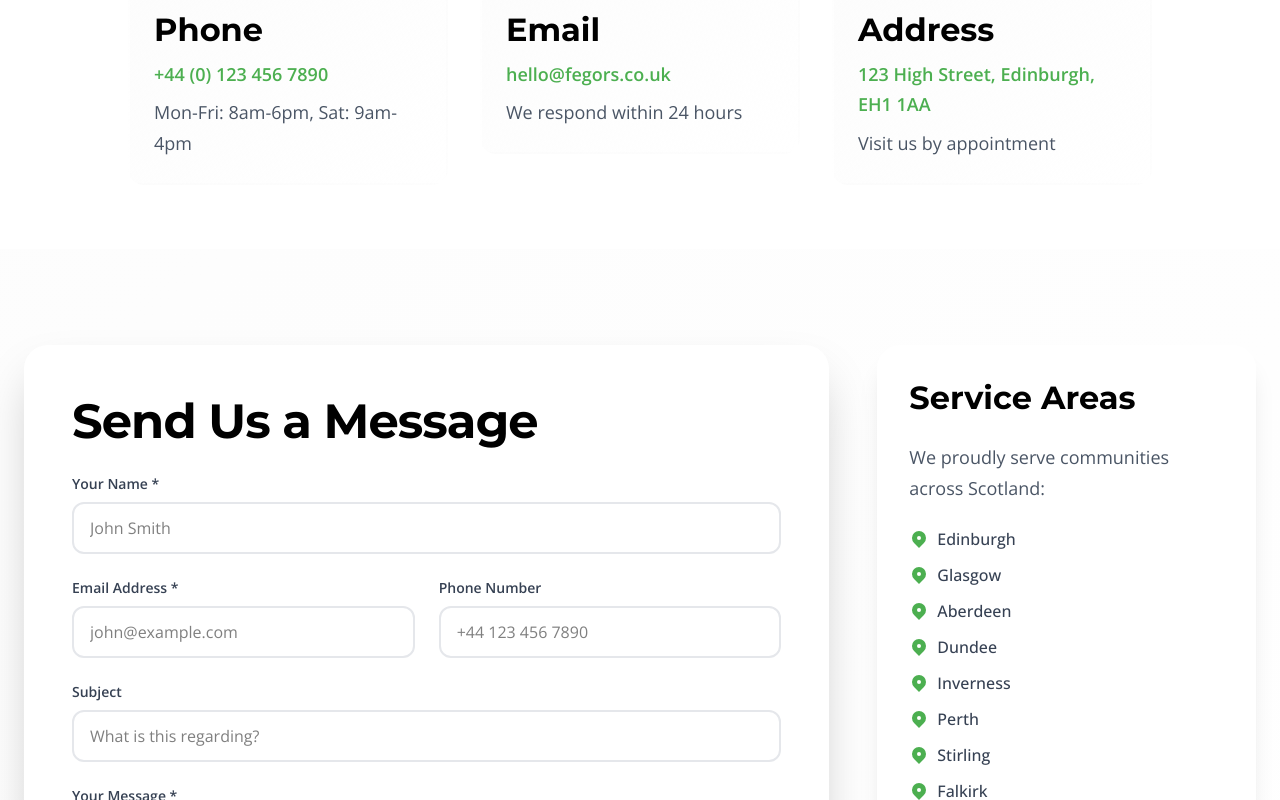
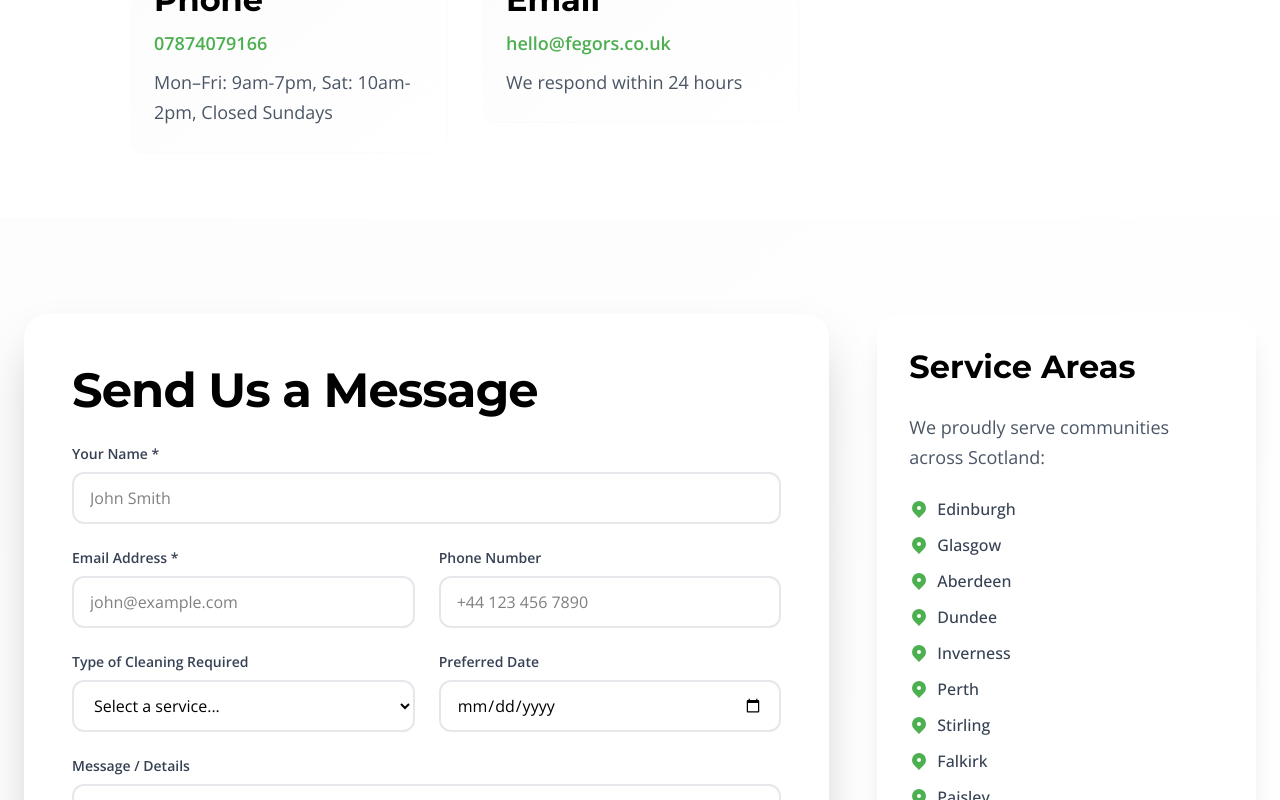
Before and after one commit to Akpughe/fegorsltd, a Next.js app: page /contact in a window 1280 px wide. Shown: the part 640-1440 px from the top of the page. Built offline with nearby package versions, Linux system fonts and the light colour scheme.

Commit message:
feat(contact): Update Contact page content and form

```diff
--- a/app/contact/page.tsx
+++ b/app/contact/page.tsx
@@ -1,16 +1,17 @@
-'use client';
+"use client";
 
-import React, { useState } from 'react';
-import Link from 'next/link';
-import ScrollAnimation from '../components/ScrollAnimation';
+import React, { useState } from "react";
+import Link from "next/link";
+import ScrollAnimation from "../components/ScrollAnimation";
 
 export default function ContactPage() {
   const [formData, setFormData] = useState({
-        name: '',
-        email: '',
-        phone: '',
-        subject: '',
-        message: ''
+    name: "",
+    email: "",
+    phone: "",
+    cleaningType: "",
+    preferredDate: "",
+    message: "",
   });
 
   const [errors, setErrors] = useState<Record<string, string>>({});
@@ -19,59 +20,64 @@ export default function ContactPage() {
 
   const contactMethods = [
     {
-            title: 'Phone',
-            value: '+44 (0) 123 456 7890',
-            icon: '📞',
-            link: 'tel:+441234567890',
-            description: 'Mon-Fri: 8am-6pm, Sat: 9am-4pm'
+      title: "Phone",
+      value: "07874079166",
+      icon: "📞",
+      link: "tel:07874079166",
+      description: "Mon–Fri: 9am-7pm, Sat: 10am-2pm, Closed Sundays",
     },
     {
-            title: 'Email',
-            value: 'hello@fegors.co.uk',
-            icon: '✉️',
-            link: 'mailto:hello@fegors.co.uk',
-            description: 'We respond within 24 hours'
+      title: "Email",
+      value: "hello@fegors.co.uk",
+      icon: "✉️",
+      link: "mailto:hello@fegors.co.uk",
+      description: "We respond within 24 hours",
     },
-        {
-            title: 'Address',
-            value: '123 High Street, Edinburgh, EH1 1AA',
-            icon: '📍',
-            link: 'https://maps.google.com',
-            description: 'Visit us by appointment'
-        }
   ];
 
   const serviceAreas = [
-        'Edinburgh', 'Glasgow', 'Aberdeen', 'Dundee', 'Inverness',
-        'Perth', 'Stirling', 'Falkirk', 'Paisley', 'East Lothian'
+    "Edinburgh",
+    "Glasgow",
+    "Aberdeen",
+    "Dundee",
+    "Inverness",
+    "Perth",
+    "Stirling",
+    "Falkirk",
+    "Paisley",
+    "East Lothian",
   ];
 
   const validateForm = () => {
     const newErrors: Record<string, string> = {};
 
     if (!formData.name.trim()) {
-            newErrors.name = 'Name is required';
+      newErrors.name = "Name is required";
     }
 
     if (!formData.email.trim()) {
-            newErrors.email = 'Email is required';
+      newErrors.email = "Email is required";
     } else if (!/^[^\s@]+@[^\s@]+\.[^\s@]+$/.test(formData.email)) {
-            newErrors.email = 'Please enter a valid email address';
+      newErrors.email = "Please enter a valid email address";
     }
 
     if (!formData.message.trim()) {
-            newErrors.message = 'Message is required';
+      newErrors.message = "Message is required";
     }
 
     setErrors(newErrors);
     return Object.keys(newErrors).length === 0;
   };
 
-    const handleChange = (e: React.ChangeEvent<HTMLInputElement | HTMLTextAreaElement>) => {
+  const handleChange = (
+    e: React.ChangeEvent<
+      HTMLInputElement | HTMLTextAreaElement | HTMLSelectElement
+    >
+  ) => {
     const { name, value } = e.target;
-        setFormData(prev => ({ ...prev, [name]: value }));
+    setFormData((prev) => ({ ...prev, [name]: value }));
     if (errors[name]) {
-            setErrors(prev => ({ ...prev, [name]: '' }));
+      setErrors((prev) => ({ ...prev, [name]: "" }));
     }
   };
 
@@ -86,7 +92,7 @@ export default function ContactPage() {
 
     // Simulate API call
     setTimeout(() => {
-            console.log('Contact form submitted:', formData);
+      console.log("Contact form submitted:", formData);
       setIsSuccess(true);
       setIsSubmitting(false);
     }, 1500);
@@ -99,21 +105,29 @@ export default function ContactPage() {
           <ScrollAnimation animationType="scale">
             <div className="max-w-2xl mx-auto text-center bg-white rounded-3xl shadow-2xl p-12">
               <div className="w-20 h-20 bg-eco-green rounded-full flex items-center justify-center mx-auto mb-6">
-                                <svg className="w-10 h-10 text-white" fill="none" stroke="currentColor" viewBox="0 0 24 24">
-                                    <path strokeLinecap="round" strokeLinejoin="round" strokeWidth={2} d="M5 13l4 4L19 7" />
+                <svg
+                  className="w-10 h-10 text-white"
+                  fill="none"
+                  stroke="currentColor"
+                  viewBox="0 0 24 24">
+                  <path
+                    strokeLinecap="round"
+                    strokeLinejoin="round"
+                    strokeWidth={2}
+                    d="M5 13l4 4L19 7"
+                  />
                 </svg>
               </div>
               <h2 className="text-3xl md:text-4xl font-heading font-black text-brand-black mb-4">
                 Message Sent Successfully!
               </h2>
               <p className="text-lg text-gray-600 mb-8 leading-relaxed">
-                                Thank you for contacting Fegors. We've received your message and will get back to you
-                                within 24 hours.
+                Thank you for contacting Fegors. We've received your message and
+                will get back to you within 24 hours.
               </p>
               <Link
                 href="/"
-                                className="inline-flex items-center justify-center gap-2 bg-eco-green hover:bg-eco-green-hover text-white font-bold px-8 py-4 rounded-xl transition-all duration-200 shadow-lg"
-                            >
+                className="inline-flex items-center justify-center gap-2 bg-eco-green hover:bg-eco-green-hover text-white font-bold px-8 py-4 rounded-xl transition-all duration-200 shadow-lg">
                 Back to Home
               </Link>
             </div>
@@ -137,11 +151,11 @@ export default function ContactPage() {
           <ScrollAnimation animationType="fade-up">
             <div className="max-w-3xl mx-auto text-center">
               <h1 className="text-4xl md:text-5xl lg:text-6xl font-heading font-black text-white mb-6">
-                                Get in Touch
+                Contact Us
               </h1>
               <p className="text-lg md:text-xl text-white/90 leading-relaxed">
-                                Have a question about our services or want to discuss your cleaning needs?
-                                We're here to help! Reach out and we'll respond within 24 hours.
+                We&rsquo;re here to help — whether it&rsquo;s your home, office,
+                or new development.
               </p>
             </div>
           </ScrollAnimation>
@@ -153,13 +167,19 @@ export default function ContactPage() {
         <div className="container-custom mx-auto px-6">
           <div className="grid grid-cols-1 md:grid-cols-3 gap-8 max-w-5xl mx-auto">
             {contactMethods.map((method, index) => (
-                            <ScrollAnimation key={method.title} animationType="fade-up" delay={index * 100}>
+              <ScrollAnimation
+                key={method.title}
+                animationType="fade-up"
+                delay={index * 100}>
                 <a
                   href={method.link}
-                                    target={method.title === 'Address' ? '_blank' : undefined}
-                                    rel={method.title === 'Address' ? 'noopener noreferrer' : undefined}
-                                    className="block bg-gradient-to-br from-soft-grey/30 to-white rounded-2xl p-6 hover:shadow-xl transition-all duration-300 border-2 border-transparent hover:border-eco-green/20"
-                                >
+                  target={method.title === "Address" ? "_blank" : undefined}
+                  rel={
+                    method.title === "Address"
+                      ? "noopener noreferrer"
+                      : undefined
+                  }
+                  className="block bg-gradient-to-br from-soft-grey/30 to-white rounded-2xl p-6 hover:shadow-xl transition-all duration-300 border-2 border-transparent hover:border-eco-green/20">
                   <div className="text-4xl mb-4">{method.icon}</div>
                   <h3 className="text-xl font-heading font-bold text-brand-black mb-2">
                     {method.title}
@@ -167,9 +187,7 @@ export default function ContactPage() {
                   <p className="text-eco-green font-semibold mb-2">
                     {method.value}
                   </p>
-                                    <p className="text-sm text-gray-600">
-                                        {method.description}
-                                    </p>
+                  <p className="text-sm text-gray-600">{method.description}</p>
                 </a>
               </ScrollAnimation>
             ))}
@@ -191,7 +209,9 @@ export default function ContactPage() {
                   <form onSubmit={handleSubmit} className="space-y-6">
                     {/* Name */}
                     <div>
-                                            <label htmlFor="name" className="block text-sm font-semibold text-gray-700 mb-2">
+                      <label
+                        htmlFor="name"
+                        className="block text-sm font-semibold text-gray-700 mb-2">
                         Your Name *
                       </label>
                       <input
@@ -201,19 +221,23 @@ export default function ContactPage() {
                         value={formData.name}
                         onChange={handleChange}
                         className={`w-full px-4 py-3 rounded-xl border-2 ${
-                                                    errors.name ? 'border-red-500' : 'border-gray-200'
+                          errors.name ? "border-red-500" : "border-gray-200"
                         } focus:border-eco-green focus:outline-none transition-colors`}
                         placeholder="John Smith"
                       />
                       {errors.name && (
-                                                <p className="text-red-500 text-sm mt-1">{errors.name}</p>
+                        <p className="text-red-500 text-sm mt-1">
+                          {errors.name}
+                        </p>
                       )}
                     </div>
 
                     {/* Email & Phone */}
                     <div className="grid grid-cols-1 md:grid-cols-2 gap-6">
                       <div>
-                                                <label htmlFor="email" className="block text-sm font-semibold text-gray-700 mb-2">
+                        <label
+                          htmlFor="email"
+                          className="block text-sm font-semibold text-gray-700 mb-2">
                           Email Address *
                         </label>
                         <input
@@ -223,16 +247,20 @@ export default function ContactPage() {
                           value={formData.email}
                           onChange={handleChange}
                           className={`w-full px-4 py-3 rounded-xl border-2 ${
-                                                        errors.email ? 'border-red-500' : 'border-gray-200'
+                            errors.email ? "border-red-500" : "border-gray-200"
                           } focus:border-eco-green focus:outline-none transition-colors`}
                           placeholder="john@example.com"
                         />
                         {errors.email && (
-                                                    <p className="text-red-500 text-sm mt-1">{errors.email}</p>
+                          <p className="text-red-500 text-sm mt-1">
+                            {errors.email}
+                          </p>
                         )}
                       </div>
                       <div>
-                                                <label htmlFor="phone" className="block text-sm font-semibold text-gray-700 mb-2">
+                        <label
+                          htmlFor="phone"
+                          className="block text-sm font-semibold text-gray-700 mb-2">
                           Phone Number
                         </label>
                         <input
@@ -247,26 +275,57 @@ export default function ContactPage() {
                       </div>
                     </div>
 
-                                        {/* Subject */}
+                    {/* Type of Cleaning & Preferred Date */}
+                    <div className="grid grid-cols-1 md:grid-cols-2 gap-6">
                       <div>
-                                            <label htmlFor="subject" className="block text-sm font-semibold text-gray-700 mb-2">
-                                                Subject
+                        <label
+                          htmlFor="cleaningType"
+                          className="block text-sm font-semibold text-gray-700 mb-2">
+                          Type of Cleaning Required
+                        </label>
+                        <select
+                          id="cleaningType"
+                          name="cleaningType"
+                          value={formData.cleaningType}
+                          onChange={handleChange}
+                          className="w-full px-4 py-3 rounded-xl border-2 border-gray-200 focus:border-eco-green focus:outline-none transition-colors bg-white">
+                          <option value="">Select a service...</option>
+                          <option value="residential">
+                            Residential Cleaning
+                          </option>
+                          <option value="commercial">
+                            Commercial Cleaning
+                          </option>
+                          <option value="construction">
+                            New-Build & Construction
+                          </option>
+                          <option value="eco">Eco-Friendly Cleaning</option>
+                          <option value="other">Other</option>
+                        </select>
+                      </div>
+                      <div>
+                        <label
+                          htmlFor="preferredDate"
+                          className="block text-sm font-semibold text-gray-700 mb-2">
+                          Preferred Date
                         </label>
                         <input
-                                                type="text"
-                                                id="subject"
-                                                name="subject"
-                                                value={formData.subject}
+                          type="date"
+                          id="preferredDate"
+                          name="preferredDate"
+                          value={formData.preferredDate}
                           onChange={handleChange}
                           className="w-full px-4 py-3 rounded-xl border-2 border-gray-200 focus:border-eco-green focus:outline-none transition-colors"
-                                                placeholder="What is this regarding?"
                         />
+                      </div>
                     </div>
 
                     {/* Message */}
                     <div>
-                                            <label htmlFor="message" className="block text-sm font-semibold text-gray-700 mb-2">
-                                                Your Message *
+                      <label
+                        htmlFor="message"
+                        className="block text-sm font-semibold text-gray-700 mb-2">
+                        Message / Details
                       </label>
                       <textarea
                         id="message"
@@ -275,12 +334,14 @@ export default function ContactPage() {
                         onChange={handleChange}
                         rows={6}
                         className={`w-full px-4 py-3 rounded-xl border-2 ${
-                                                    errors.message ? 'border-red-500' : 'border-gray-200'
+                          errors.message ? "border-red-500" : "border-gray-200"
                         } focus:border-eco-green focus:outline-none transition-colors resize-none`}
                         placeholder="Tell us how we can help you..."
                       />
                       {errors.message && (
-                                                <p className="text-red-500 text-sm mt-1">{errors.message}</p>
+                        <p className="text-red-500 text-sm mt-1">
+                          {errors.message}
+                        </p>
                       )}
                     </div>
 
@@ -288,9 +349,8 @@ export default function ContactPage() {
                     <button
                       type="submit"
                       disabled={isSubmitting}
-                                            className="w-full bg-eco-green hover:bg-eco-green-hover text-white font-bold px-8 py-4 rounded-xl transition-all duration-200 shadow-lg hover:shadow-2xl disabled:opacity-50 disabled:cursor-not-allowed"
-                                        >
-                                            {isSubmitting ? 'Sending...' : 'Send Message'}
+                      className="w-full bg-eco-green hover:bg-eco-green-hover text-white font-bold px-8 py-4 rounded-xl transition-all duration-200 shadow-lg hover:shadow-2xl disabled:opacity-50 disabled:cursor-not-allowed">
+                      {isSubmitting ? "Sending..." : "Send Message"}
                     </button>
 
                     <p className="text-sm text-gray-500 text-center">
@@ -313,16 +373,31 @@ export default function ContactPage() {
                   </p>
                   <div className="space-y-3">
                     {serviceAreas.map((area) => (
-                                            <div key={area} className="flex items-center gap-2 text-gray-700">
-                                                <svg className="w-5 h-5 text-eco-green flex-shrink-0" fill="currentColor" viewBox="0 0 20 20">
-                                                    <path fillRule="evenodd" d="M5.05 4.05a7 7 0 119.9 9.9L10 18.9l-4.95-4.95a7 7 0 010-9.9zM10 11a2 2 0 100-4 2 2 0 000 4z" clipRule="evenodd" />
+                      <div
+                        key={area}
+                        className="flex items-center gap-2 text-gray-700">
+                        <svg
+                          className="w-5 h-5 text-eco-green flex-shrink-0"
+                          fill="currentColor"
+                          viewBox="0 0 20 20">
+                          <path
+                            fillRule="evenodd"
+                            d="M5.05 4.05a7 7 0 119.9 9.9L10 18.9l-4.95-4.95a7 7 0 010-9.9zM10 11a2 2 0 100-4 2 2 0 000 4z"
+                            clipRule="evenodd"
+                          />
                         </svg>
                         <span className="font-medium">{area}</span>
                       </div>
                     ))}
                   </div>
                   <p className="text-sm text-gray-500 mt-6">
-                                        Don't see your area? <Link href="/quote" className="text-eco-green font-semibold hover:underline">Contact us</Link> to check availability.
+                    Don't see your area?{" "}
+                    <Link
+                      href="/quote"
+                      className="text-eco-green font-semibold hover:underline">
+                      Contact us
+                    </Link>{" "}
+                    to check availability.
                   </p>
                 </div>
 
@@ -333,12 +408,12 @@ export default function ContactPage() {
                       Need a Quote?
                     </h3>
                     <p className="text-white/90 mb-6">
-                                            Get a detailed, personalized quote for your cleaning needs in 24 hours.
+                      Get a detailed, personalized quote for your cleaning needs
+                      in 24 hours.
                     </p>
                     <Link
                       href="/quote"
-                                            className="block text-center bg-white text-eco-green font-bold px-6 py-3 rounded-xl hover:bg-soft-grey transition-all duration-200"
-                                        >
+                      className="block text-center bg-white text-eco-green font-bold px-6 py-3 rounded-xl hover:bg-soft-grey transition-all duration-200">
                       Request a Quote
                     </Link>
                   </div>
@@ -358,23 +433,30 @@ export default function ContactPage() {
                 Ready to Get Started?
               </h2>
               <p className="text-lg text-gray-600 mb-8 leading-relaxed">
-                                Whether you need residential, commercial, or specialist cleaning services,
-                                we're here to deliver exceptional results.
+                Whether you need residential, commercial, or specialist cleaning
+                services, we're here to deliver exceptional results.
               </p>
               <div className="flex flex-col sm:flex-row gap-4 justify-center">
                 <Link
                   href="/services"
-                                    className="inline-flex items-center justify-center gap-2 bg-eco-green hover:bg-eco-green-hover text-white font-bold px-8 py-4 rounded-xl transition-all duration-200 shadow-lg"
-                                >
+                  className="inline-flex items-center justify-center gap-2 bg-eco-green hover:bg-eco-green-hover text-white font-bold px-8 py-4 rounded-xl transition-all duration-200 shadow-lg">
                   View Our Services
-                                    <svg className="w-5 h-5" fill="none" stroke="currentColor" viewBox="0 0 24 24">
-                                        <path strokeLinecap="round" strokeLinejoin="round" strokeWidth={2} d="M17 8l4 4m0 0l-4 4m4-4H3" />
+                  <svg
+                    className="w-5 h-5"
+                    fill="none"
+                    stroke="currentColor"
+                    viewBox="0 0 24 24">
+                    <path
+                      strokeLinecap="round"
+                      strokeLinejoin="round"
+                      strokeWidth={2}
+                      d="M17 8l4 4m0 0l-4 4m4-4H3"
+                    />
                   </svg>
                 </Link>
                 <Link
                   href="/sustainability"
-                                    className="inline-flex items-center justify-center gap-2 bg-soft-grey hover:bg-gray-200 text-brand-black font-semibold px-8 py-4 rounded-xl transition-all duration-200"
-                                >
+                  className="inline-flex items-center justify-center gap-2 bg-soft-grey hover:bg-gray-200 text-brand-black font-semibold px-8 py-4 rounded-xl transition-all duration-200">
                   Our Sustainability
                 </Link>
               </div>
```
Lines whose indentation alone changed are shown as unchanged.
